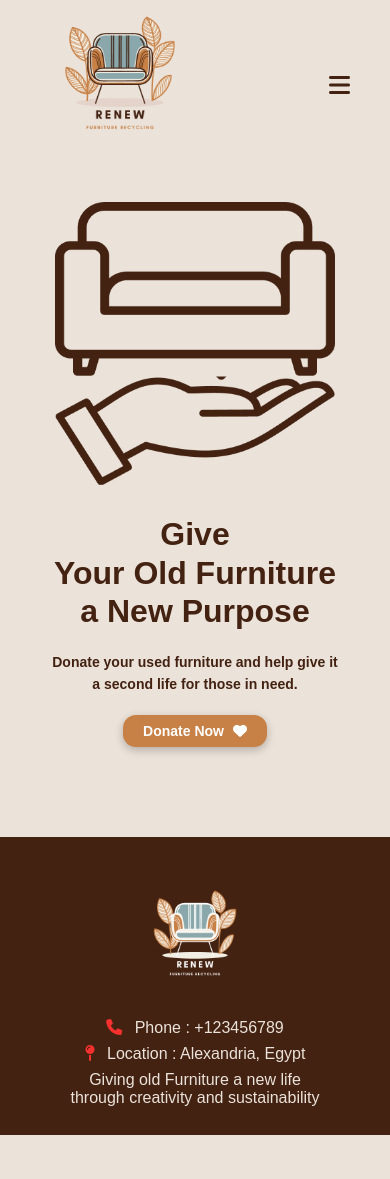
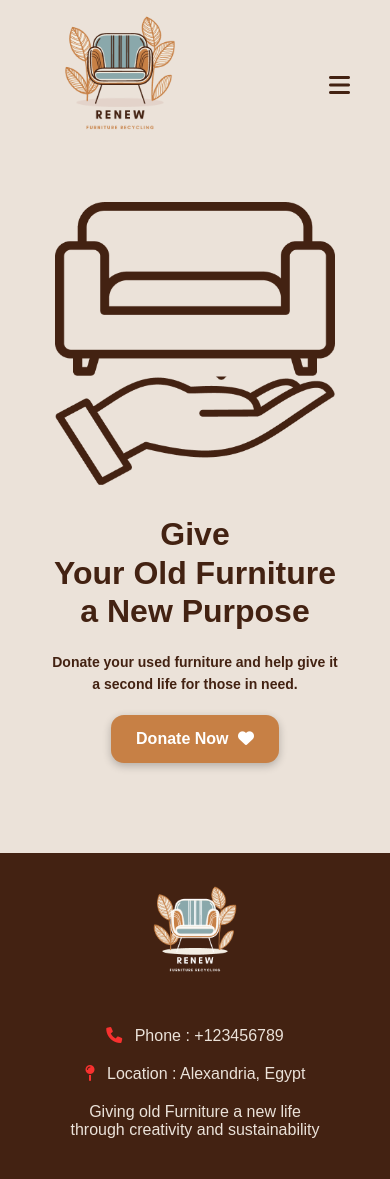
Before and after one commit to shefo72/ReNew, a plain HTML site: page donate.html in a window 390 px wide. Before the commit the page ends 1135 px from the top, so only its background shows below. Drawn offline with Linux system fonts and the light colour scheme.

Commit message:
حفظ التعديلات قبل الـ pull

```diff
--- a/CSS/donate.css
+++ b/CSS/donate.css
@@ -1,6 +1,6 @@
 .container {
     width: 100%;
-    max-width: 1200px;
+    max-width: 1400px;
     margin: 0 auto;
     padding: 0 20px;
 }
@@ -10,14 +10,14 @@
     display: flex;
     align-items: center;
     justify-content: center;
-    padding: 50px 20px;
-    max-width: 1160px;
+    padding: 50px 10px;
+    max-width:1200px ;
     margin: 0 auto;
 }
 
 .seccon {
-    max-width: 45%;
-    margin-left: 40px;
+    max-width: 50%;
+    margin-left: 10px;
 }
 
 .seccon h1 {
@@ -46,7 +46,7 @@
 .seccon button {
     background-color: #c78045;
     color: #ffffff;
-    padding: 10px 25px;
+    padding: 15px 25px;
     border: none;
     cursor: pointer;
     font-size: 16px;
@@ -90,7 +90,7 @@
     display: flex;
     flex-direction: column;
     height: 10%;
-    width: 45%;
+    width: 50%;
     justify-content: center;
     align-items: flex-end;
 }
@@ -151,11 +151,6 @@
     .seccon p {
         font-size: 16px;
     }
-
-    .seccon button {
-        padding: 8px 20px;
-        font-size: 14px;
-    }
 }
 
 @media (max-width: 992px) {
--- a/CSS/global.css
+++ b/CSS/global.css
@@ -43,7 +43,7 @@ body {
 
 /* ---------------------- Header Styles ----------------------- */
 header {
-    padding: 0px 0;
+    padding: 0 0;
     position: relative;
 }
 header .container {
@@ -124,7 +124,7 @@ header nav ul li a:hover {
 footer {
     background-color: var(--subColor);
     color: var(--mainColor);
-    padding: 20px 0 0 0;
+    padding: 0 0 0 0;
 }
 
 .footer {
@@ -136,7 +136,7 @@ footer {
 }
 
 .footer .logo-container img {
-    width: 300px;
+    width: 270px;
     height: auto;
 }
 
@@ -149,10 +149,11 @@ footer {
     text-align: center;
     font-size: 20px;
     padding: 0 100px 20px;
+    margin-top: 30px;
 }
 
 .ps p {
-    margin: 8px 0;
+    margin: 20px 0;
 }
 
 /* -------------------------------- Responsive Design -------------------------------- */
--- a/CSS/home.css
+++ b/CSS/home.css
@@ -1,6 +1,6 @@
 .container {
     width: 100%;
-    max-width: 1200px;
+    max-width: 1400px;
     margin: 0 auto;
     padding: 0 20px;
 }
@@ -10,15 +10,15 @@
     display: flex;
     align-items: center;
     justify-content: center;
-    padding: 50px 20px;
+    padding: 50px 10px;
     min-height: 70vh;
-    max-width:1160px ;
+    max-width:1200px ;
     margin: 0 auto;
 }
 
 .main {
     max-width: 45%;
-    margin-left: 40px;
+    margin-left: 10px;
 }
 
 .main h1 {
@@ -38,7 +38,6 @@
 .main p {
     font-size: 20px;
     margin-bottom: 30px;
-    /* font-weight: bold; */
     line-height: 1.6;
 }
 
@@ -54,6 +53,7 @@
     transition: all 0.3s ease;
     box-shadow: rgba(0, 0, 0, 0.24) 0px 3px 8px;
 }
+
 
 .main button i {
     margin-left: 7px;
--- a/CSS/sign up.css
+++ b/CSS/sign up.css
@@ -46,6 +46,7 @@ form .gov {
   align-items: center;
   width: 100%;
   gap: 20px;
+  flex-wrap: wrap;
 }
 form .gov label {
   display: flex;
```
Also changed, not shown: CSS/sign in.css (+11 -5 lines), index.html (+1 -1 lines), sign in.html (+4 -4 lines), sign up.html (+4 -4 lines).
